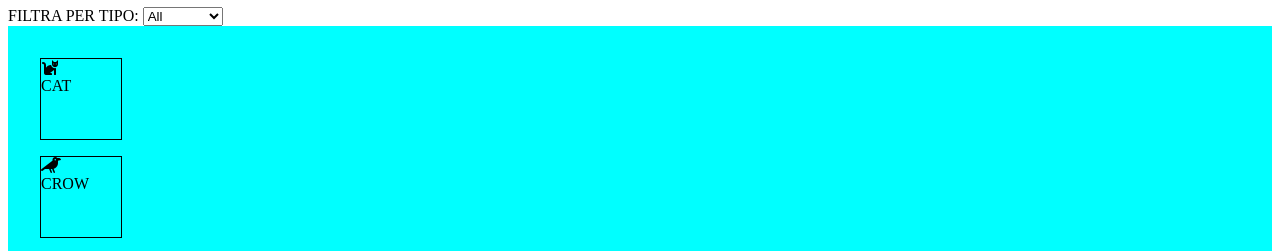
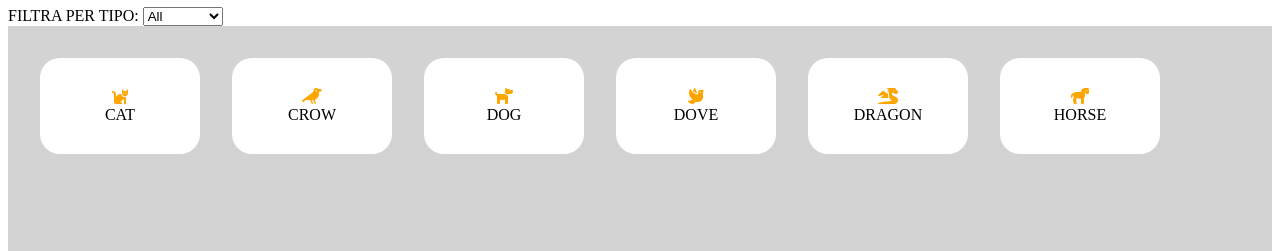
Before and after one commit to Marzio95/js-es6-icons, a plain HTML site: page index.html in a window 1280 px wide. Shown: the part 73-324 px from the top of the page. Drawn offline with Linux system fonts and the light colour scheme.

Commit message:
completo l esercizio

```diff
--- a/css/style.css
+++ b/css/style.css
@@ -1,12 +1,19 @@
 .section{
-    background-color: aqua;
+    background-color: lightgray;
     height: 80vh;
     padding: 1rem;
+    display: flex;
+    flex-wrap: wrap;
 }
 
 .card{
     margin: 1rem;
-    border: 1px solid black;
-    width: 5rem;
-    height: 5rem;
+    width: 10rem;
+    height: 6rem;
+    display: flex;
+    flex-direction: column;
+    align-items: center;
+    justify-content: center;
+    background-color: white;
+    border-radius: 20px;
 }
--- a/index.html
+++ b/index.html
@@ -17,7 +17,7 @@
         <label for="icons">FILTRA PER TIPO:</label>
 
         <select name="icons" id="icons">
-            <option value="all">All</option>
+            <option value="">All</option>
             <option value="animal">animal</option>
             <option value="vegetable">vegetable</option>
             <option value="user">user</option>
--- a/js/script.js
+++ b/js/script.js
@@ -114,15 +114,55 @@ const arrayOggettiIcone = [
 ];
 
 const contenitoreIcone = document.querySelector('.section');
+let inputTipoIcone = document.getElementById('icons')
+//CICLO FOR
+// for (let index = 0; index < arrayOggettiIcone.length; index++) {
 
-for (let index = 0; index < arrayOggettiIcone.length; index++) {
+//     let card = document.createElement('div');
+//     card.innerHTML =
+//     `<div class="card">
+//     <div style="color:${arrayOggettiIcone[index].color}"><i class="${arrayOggettiIcone[index].prefix + 'solid'} ${arrayOggettiIcone[index].prefix + arrayOggettiIcone[index].name}"></i></div>
+//     <div>${arrayOggettiIcone[index].name.toUpperCase()}</div>
+//     </div>`;
+
+//     contenitoreIcone.append(card);
+// };
+
+//CICLO FOREACH
+function creaCarte(arrayArgomento, conteinitoreArgomento) {
+    arrayArgomento.forEach(element => {
 
         let card = document.createElement('div');
         card.innerHTML =
             `<div class="card">
-    <div><i class="${arrayOggettiIcone[index].prefix + 'solid'} ${arrayOggettiIcone[index].prefix + arrayOggettiIcone[index].name}"></i></div>
-    <div>${arrayOggettiIcone[index].name.toUpperCase()}</div>
-    </div>`
+    <div style="color:${element.color}"><i class="${element.prefix + 'solid'} ${element.prefix + element.name}"></i></div>
+    <div>${element.name.toUpperCase()}</div>
+    </div>`;
 
-    contenitoreIcone.append(card);
-};
+    conteinitoreArgomento.append(card);
+
+    })
+}
+
+creaCarte(arrayOggettiIcone, contenitoreIcone);
+
+inputTipoIcone.addEventListener('change', function () {
+
+    contenitoreIcone.innerHTML = '';
+
+    if (inputTipoIcone.value == 'animal'){
+        let arrayAnimali = arrayOggettiIcone.filter ((oggetto) => oggetto.type == 'animal');
+        console.log(arrayAnimali);
+        creaCarte(arrayAnimali, contenitoreIcone);
+    } else if  (inputTipoIcone.value == 'vegetable'){
+        let arrayVegetable = arrayOggettiIcone.filter ((oggetto) => oggetto.type == 'vegetable');
+        console.log(arrayVegetable);
+        creaCarte(arrayVegetable, contenitoreIcone);
+    } else if  (inputTipoIcone.value == 'user'){
+        let arrayUser = arrayOggettiIcone.filter ((oggetto) => oggetto.type == 'user');
+        console.log(arrayUser);
+        creaCarte(arrayUser, contenitoreIcone);
+    } else {
+        creaCarte(arrayOggettiIcone, contenitoreIcone);
+    }
+});
```
Lines whose indentation alone changed are shown as unchanged.
